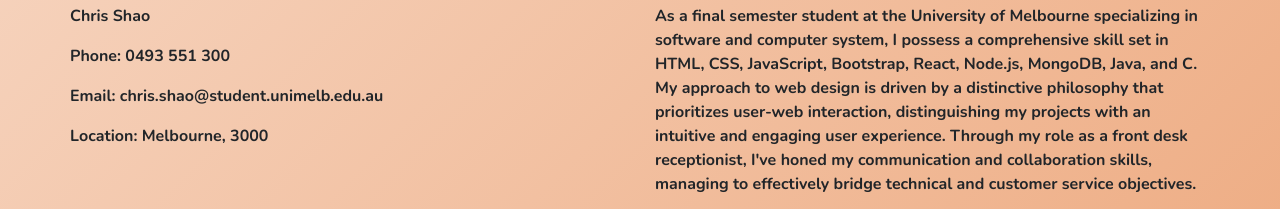
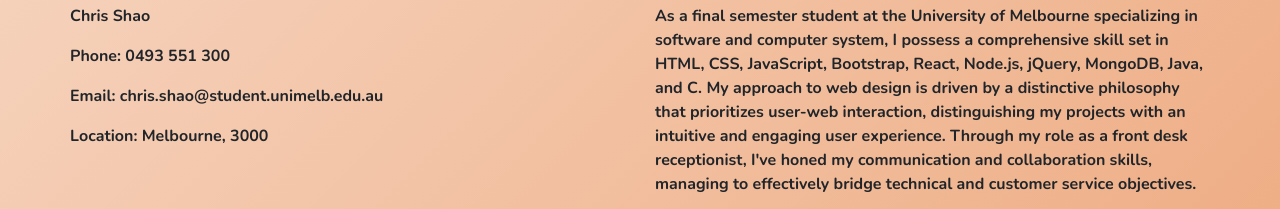
Before and after one commit to Chris-sl1104/NYweb, a plain HTML site: page author.html in a window 1280 px wide. Shown: the part 378-587 px from the top of the page. Drawn offline with nearby package versions, Linux system fonts and the light colour scheme.

Commit message:
Update author.html

```diff
--- a/author.html
+++ b/author.html
@@ -68,7 +68,7 @@
       <h2>About Me</h2>
       <p>As a final semester student at the University of Melbourne specializing in software and computer system,
         I possess a comprehensive skill set in HTML, CSS, JavaScript,
-        Bootstrap, React, Node.js, MongoDB, Java, and C. My approach to web design is driven by a
+        Bootstrap, React, Node.js, jQuery, MongoDB, Java, and C. My approach to web design is driven by a
         distinctive philosophy that prioritizes user-web interaction, distinguishing
         my projects with an intuitive and engaging user experience.
         Through my role as a front desk receptionist, I've honed my communication and collaboration
```
